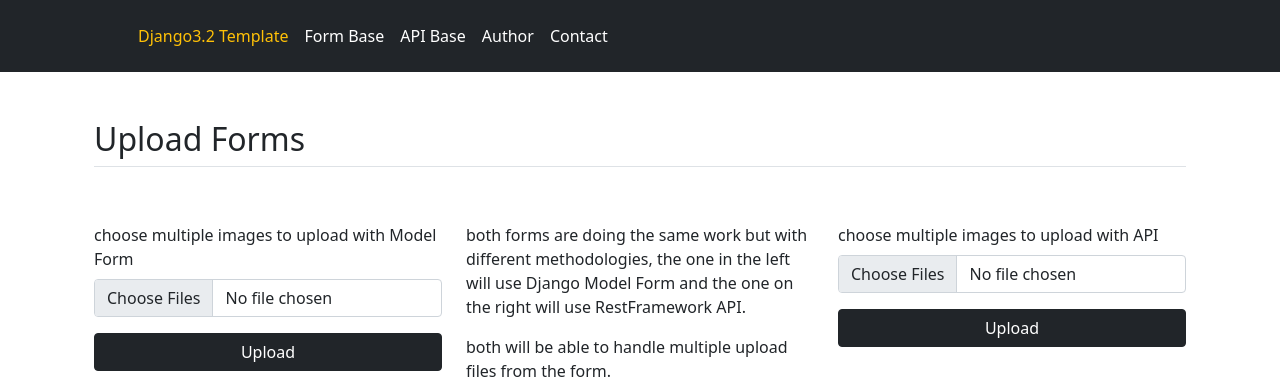
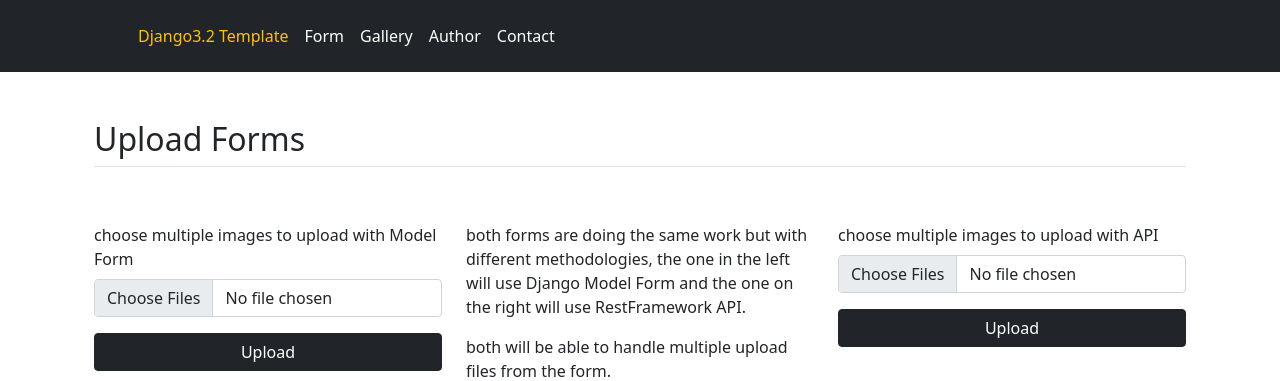
Before and after one commit to AliBigdeli/Django-Multiple-File-Upload-Sample, a Django app: template core/templates/website/index.html in a window 1280 px wide. Shown: the top 381 px of the page. Run offline with Django 3.2, Linux system fonts and the light colour scheme; the template is opened without the code that fills it, so the values that code supplies are empty.

Commit message:
finished documentation

```diff
--- a/core/templates/base.html
+++ b/core/templates/base.html
@@ -28,8 +28,8 @@
                 <ul class="nav col-12 col-lg-auto me-lg-auto mb-2 justify-content-center mb-md-0">
                     <li><a href="{% url 'website:index' %}" class="nav-link px-2 text-warning">Django3.2 Template</a>
                     </li>
-                    <li><a href="#form-base" class="nav-link px-2 text-white ">Form Base</a></li>
-                    <li><a href="#api-base" class="nav-link px-2 text-white ">API Base</a></li>
+                    <li><a href="#form" class="nav-link px-2 text-white ">Form</a></li>
+                    <li><a href="#gallery" class="nav-link px-2 text-white ">Gallery</a></li>
                     <li><a href="#Author" class="nav-link px-2 text-white">Author</a></li>
                     <li><a href="#Contact" class="nav-link px-2 text-white">Contact</a></li>
                 </ul>
--- a/core/templates/website/index.html
+++ b/core/templates/website/index.html
@@ -17,7 +17,7 @@
 {% endblock %}
 
 {% block content %}
-<div class="container px-4 py-5" id="form-base">
+<div class="container px-4 py-5" id="form">
     <h2 class="pb-2 border-bottom">Upload Forms</h2>
 
     <div class="row featurette py-5">
@@ -56,7 +56,7 @@
 </div>
 
 
-<div class="container px-4 py-5" id="api-base">
+<div class="container px-4 py-5" id="gallery">
     <h2 class="pb-2 border-bottom">Gallery</h2>
 
     <div class="col-md-12 order-md-2">
--- a/requirements.txt
+++ b/requirements.txt
@@ -25,9 +25,5 @@ pytest
 pytest-django
 Faker
 
-# background proccess and cache
-celery
-django-redis
-
 # database client
 psycopg2-binary
```
Also changed, not shown: README.md, 2 other files.
